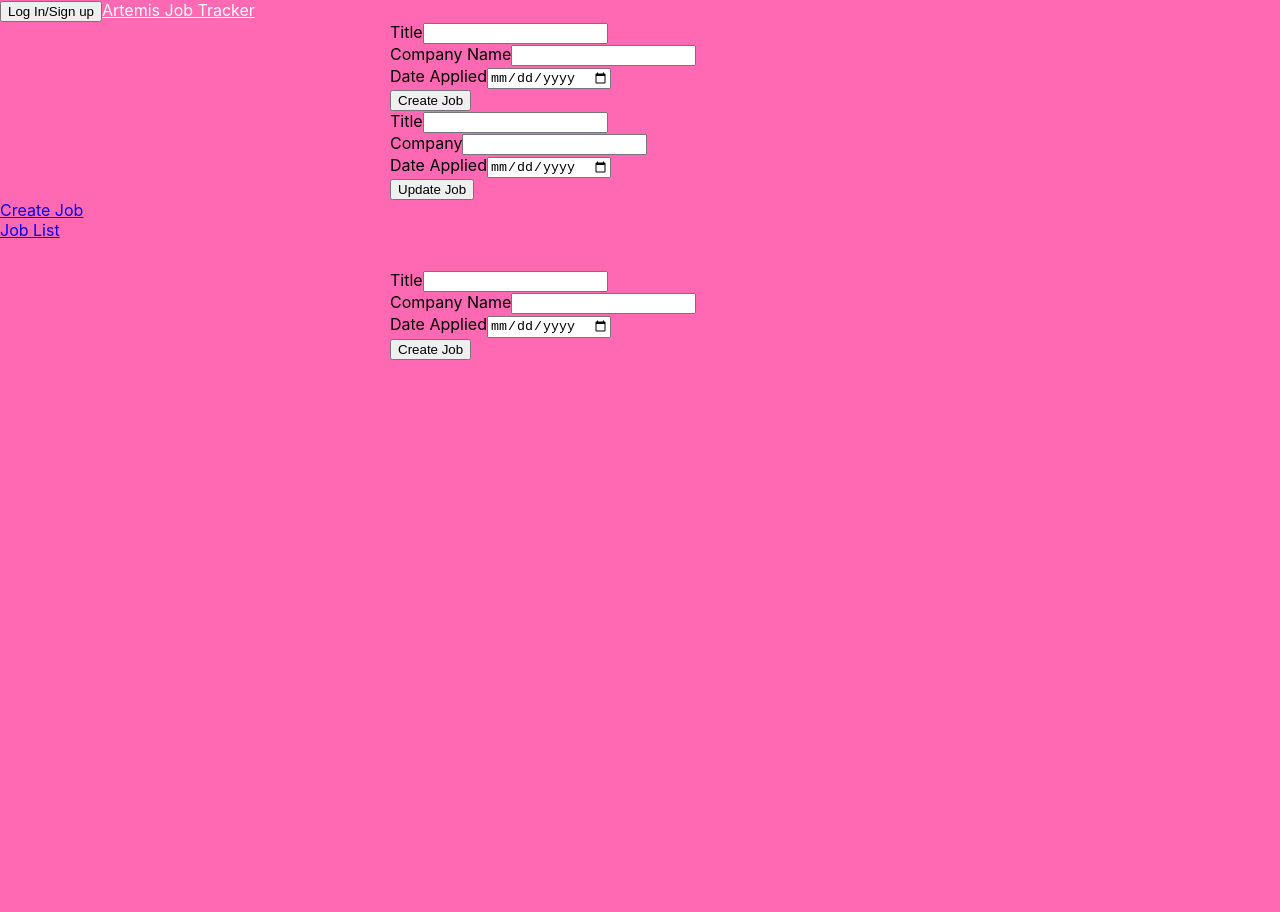
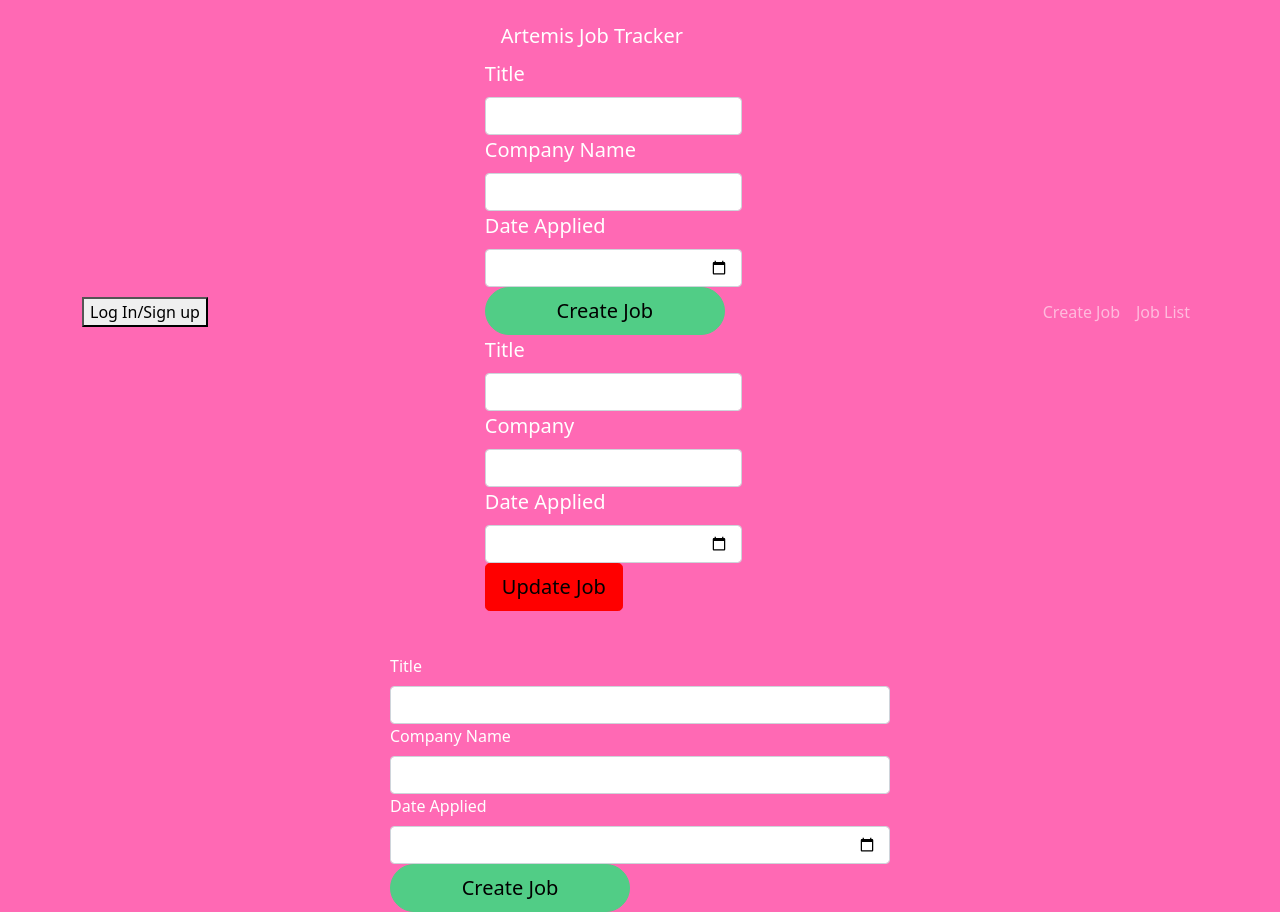
Before and after one commit to CoderBunnyS/JobTracker, a React (Create React App) app: page / in a window 1280 px wide. Before the commit the page ends 800 px from the top, so only its background shows below. Built offline with nearby package versions, Linux system fonts and the light colour scheme; no server answers.

Commit message:
merge backend updates with basics of themeing

```diff
--- a/src/App.js
+++ b/src/App.js
@@ -4,7 +4,7 @@ import Navbar from "react-bootstrap/Navbar";
 import Container from "react-bootstrap/Container";
 import Row from "react-bootstrap/Row";
 import Col from "react-bootstrap/Col";
-//import "bootstrap/dist/css/bootstrap.css";
+import "./theme.scss";
 import "./App.css";
 
 import { BrowserRouter as Router, Switch, Route, Link } from "react-router-dom";
--- a/src/components/create-job.component.js
+++ b/src/components/create-job.component.js
@@ -69,7 +69,7 @@ onSubmit(e) {
           <Form.Control type="date" value={this.state.appliedDate} onChange={this.onChangeAppliedDate}/>
         </Form.Group>
 
-        <Button variant="danger" size="lg" block="block" type="submit">
+        <Button variant="primary" size="lg" block="block" type="submit" className="round">
           Create Job
         </Button>
       </Form>
--- /dev/null
+++ b/src/theme.scss
@@ -0,0 +1,44 @@
+@function color($key: "blue") {
+  @return map-get($colors, $key);
+}
+
+@function theme-color($key: "primary") {
+  @return map-get($theme-colors, $key);
+}
+
+@function gray($key: "100") {
+  @return map-get($grays, $key);
+}
+
+@function theme-color-level($color-name: "primary", $level: 0) {
+  $color: theme-color($color-name);
+  $color-base: if($level > 0, #000, #fff);
+  $level: abs($level);
+
+  @return mix($color-base, $color, $level);
+}
+
+
+
+
+//Variable overides
+$body-bg: #010101;
+$body-color: #FFFFFF;
+
+
+$theme-colors: (
+  "primary": #51CD86,
+  "danger": red,
+);
+
+body {
+  font-family: 'IBM Plex Sans Condensed', sans-serif;
+}
+
+.btn.round {
+  border-radius: 40px;
+  width: 15rem;
+}
+
+
+@import "~bootstrap/scss/bootstrap";
```
